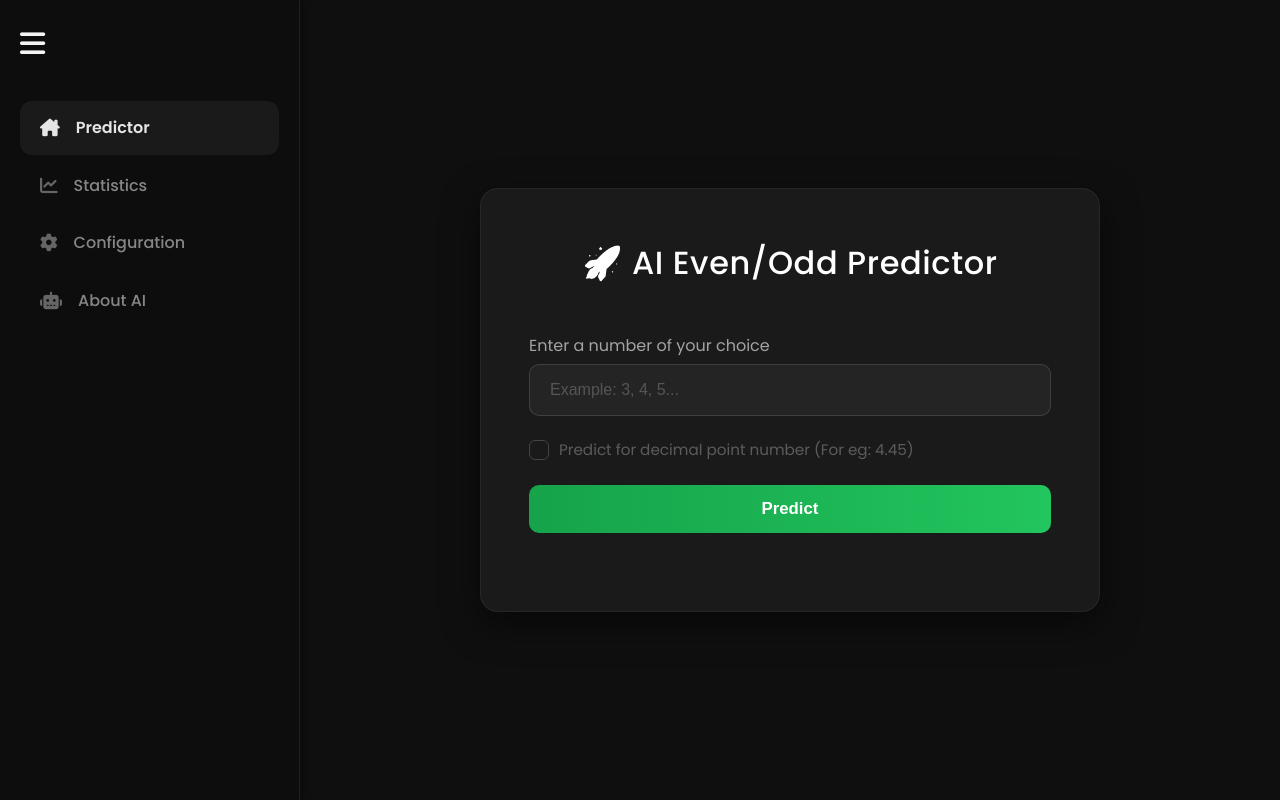
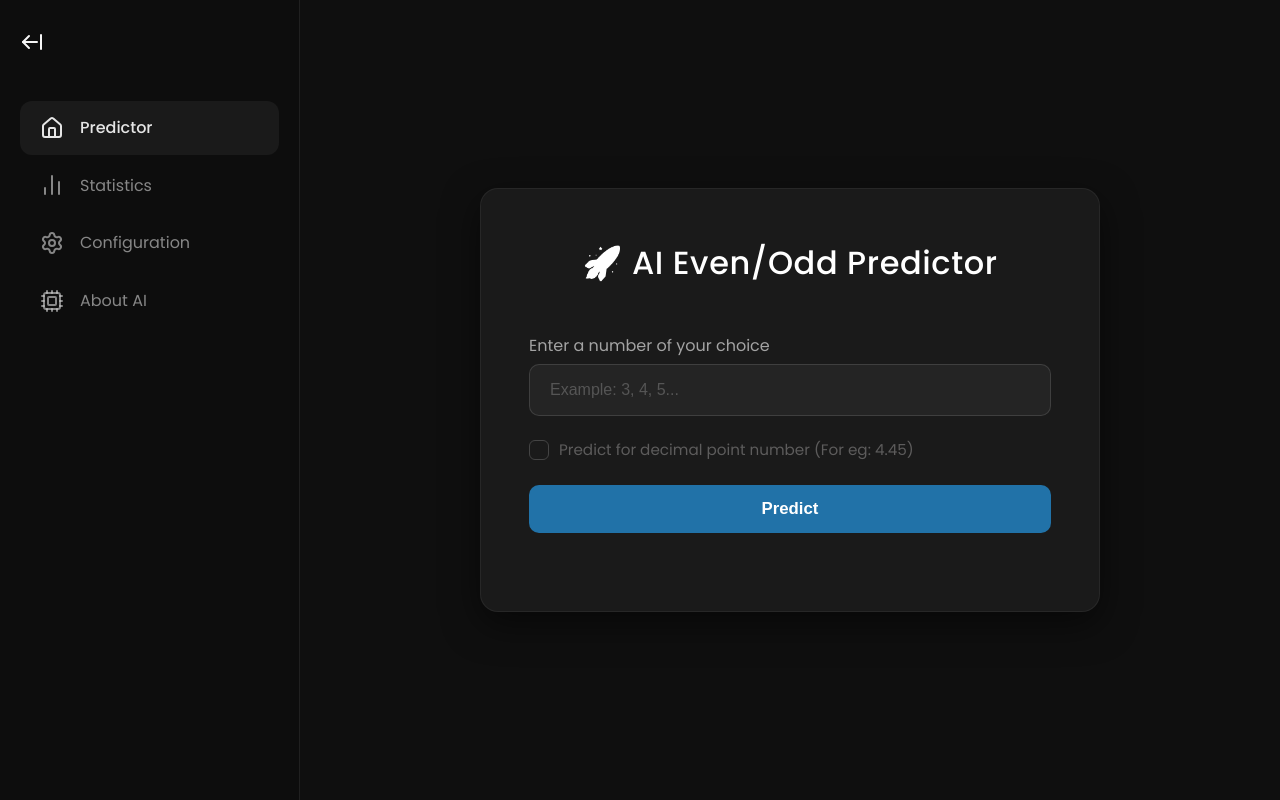
Before and after one commit to mangopulp1/AI-based-Odd-even-predictor, a FastAPI app: page / in a window 1280 px wide. Run offline with FastAPI, Linux system fonts and the light colour scheme.

Commit message:
Your descriptive commit message here

```diff
--- a/js/main.js
+++ b/js/main.js
@@ -5,11 +5,28 @@ document.addEventListener("DOMContentLoaded", () => {
   const loadingAnimation = document.getElementById("loading-animation");
   const numberInput = document.getElementById("numberInput");
 
+  const sidebar = document.getElementById("sidebar");
+  const toggleBtn = document.getElementById("toggle-btn");
+  let collapsed = false;
+
+  // Sidebar toggle
+  toggleBtn.addEventListener("click", () => {
+    collapsed = !collapsed;
+    sidebar.classList.toggle("collapsed");
+
+    // Change icon dynamically
+    toggleBtn.innerHTML = collapsed
+      ? `<i data-lucide="arrow-right-from-line"></i>`
+      : `<i data-lucide="arrow-left-from-line"></i>`;
+
+    lucide.createIcons();
+  });
+
+  // Handle form submission
   form.addEventListener("submit", async (e) => {
     e.preventDefault();
     const formData = new FormData(form);
 
-        // Reset UI
     resultText.innerText = "";
     resultText.className = "result-text";
     resultBox.classList.remove("hidden");
@@ -24,7 +41,6 @@ document.addEventListener("DOMContentLoaded", () => {
       if (!response.ok) throw new Error(`HTTP error! status: ${response.status}`);
 
       const data = await response.json();
-
       loadingAnimation.style.display = "none";
 
       if (data.prediction) {
--- a/static/style.css
+++ b/static/style.css
@@ -4,13 +4,13 @@
     --sidebar-background: #121212;
     --sidebar-link-bg: #1e1e1e;
     --text-color: #f5f5f5;
-    --primary-color: #4CAF50;
-    --primary-hover: #45a049;
+    --primary-color: #2172a8;
+    --primary-hover: #1c557b;
     --accent-blue: #3B71F3;
     --even-color: #4CAF50;
-    --odd-color: #FF5722;
-    --decimal-color: #2196F3;
-    --integer-color: #9C27B0;
+    --odd-color: #4CAF50;
+    --decimal-color: #4CAF50;
+    --integer-color: #4CAF50;
     --error-color: #F44336;
     --icon-color: #999;
 }
@@ -51,8 +51,6 @@ body {
     gap: 28px;
     transition: width 0.3s ease, background 0.3s ease;
     border-right: 1px solid rgba(255, 255, 255, 0.08);
-    box-shadow: 2px 0 10px rgba(0, 0, 0, 0.4);
-    z-index: 100;
 }
 
 .sidebar.collapsed {
@@ -88,9 +86,10 @@ body {
     color: var(--text-color);
     padding: 14px 20px;
     border-radius: 12px;
-    font-weight: 500;
     background: transparent;
     transition: background 0.2s ease;
+    font-weight: 200;
+
 }
 
 .sidebar-links a:hover {
@@ -100,7 +99,7 @@ body {
 .sidebar-links a.active {
     background: #1a1a1a;
     color: #e5e5e5;
-    font-weight: 600;
+    font-weight: 500;
 }
 
 .sidebar-links a i {
@@ -118,6 +117,7 @@ body {
 
 .sidebar-links a:not(.active) i {
     color: rgba(160, 160, 160, 0.6);
+    font-weight: 400;
 }
 
 /* Collapsed Behavior */
@@ -265,7 +265,7 @@ body {
 
 /* ===== Button ===== */
 .btn {
-    background: linear-gradient(90deg, #16a34a, #22c55e);
+    background:#2172a8;
     color: #fff;
     font-size: 1.05rem;
     font-weight: 700;
@@ -279,7 +279,7 @@ body {
 
 .btn:hover {
     transform: translateY(-2px);
-    box-shadow: 0 8px 22px rgba(34, 197, 94, 0.35);
+    box-shadow: #1c557b;
 }
 
 .btn:active {
@@ -320,9 +320,7 @@ body {
 
 .result-text {
     font-size: 1.15rem;
-    font-weight: 800;
-    text-transform: uppercase;
-    letter-spacing: 1px;
+    font-weight: 600;
 }
 
 .result-text.even { color: var(--even-color); }
@@ -407,3 +405,25 @@ input[type="number"]:invalid:focus {
         margin-top: 0;
     }
 }
+
+/* === Lucide Icon Styles === */
+.sidebar-links i,
+.toggle-btn i {
+  width: 22px;
+  height: 22px;
+  stroke: #9b9b9b;
+  stroke-width: 2;
+  transition: stroke 0.3s ease;
+}
+
+.sidebar-links a.active i {
+  stroke: #ffffff;
+}
+
+.sidebar-links a:hover i {
+  stroke: var(--accent-blue);
+}
+
+.toggle-btn i {
+  stroke: #f5f5f5;
+}
--- a/templates/index.html
+++ b/templates/index.html
@@ -4,49 +4,60 @@
   <meta charset="UTF-8">
   <meta name="viewport" content="width=device-width, initial-scale=1.0">
   <title>AI Predictor</title>
+
+  <!-- CSS -->
   <link rel="stylesheet" href="/static/style.css">
   <link href="https://fonts.googleapis.com/css2?family=Poppins:wght@400;500;600;700&display=swap" rel="stylesheet">
-    <link rel="stylesheet" href="https://cdnjs.cloudflare.com/ajax/libs/font-awesome/6.4.0/css/all.min.css">
+
+  <!-- Lucide Icons -->
+  <script src="https://unpkg.com/lucide@latest"></script>
 </head>
+
 <body>
+  <!-- Sidebar -->
   <aside class="sidebar" id="sidebar">
     <button class="toggle-btn" id="toggle-btn">
-            <i class="fa-solid fa-bars"></i>
+      <i data-lucide="arrow-left-from-line"></i>
     </button>
+
     <div class="sidebar-links">
       <a href="#" class="active">
-                <i class="fa-solid fa-house-chimney"></i>
+        <i data-lucide="home"></i>
         <span>Predictor</span>
       </a>
       <a href="#">
-                <i class="fa-solid fa-chart-line"></i>
+        <i data-lucide="bar-chart-2"></i>
         <span>Statistics</span>
       </a>
       <a href="#">
-                <i class="fa-solid fa-gear"></i>
+        <i data-lucide="settings"></i>
         <span>Configuration</span>
       </a>
       <a href="#">
-                <i class="fa-solid fa-robot"></i>
+        <i data-lucide="cpu"></i>
         <span>About AI</span>
       </a>
     </div>
   </aside>
 
+  <!-- Main Content -->
   <main class="main-content">
     <div class="card">
       <div class="card-header">
         <h1 class="card-title">🚀 AI Even/Odd Predictor</h1>
       </div>
+
       <form id="prediction-form" class="form-group" method="post" action="/predict">
         <div class="input-label">Enter a number of your choice</div>
         <div class="input-container">
           <input type="number" id="numberInput" name="number" placeholder="Example: 3, 4, 5..." step="any" />
         </div>
+
         <div class="checkbox-container">
           <input type="checkbox" name="allow_decimal" id="allow_decimal" value="true">
           <label for="allow_decimal">Predict for decimal point number (For eg: 4.45)</label>
         </div>
+
         <button class="btn predict-btn" type="submit">Predict</button>
       </form>
 
@@ -61,5 +72,10 @@
   </main>
 
   <script src="/js/main.js"></script>
+  <script>
+    document.addEventListener("DOMContentLoaded", () => {
+      lucide.createIcons();
+    });
+  </script>
 </body>
 </html>
```
Lines whose indentation alone changed are shown as unchanged.
